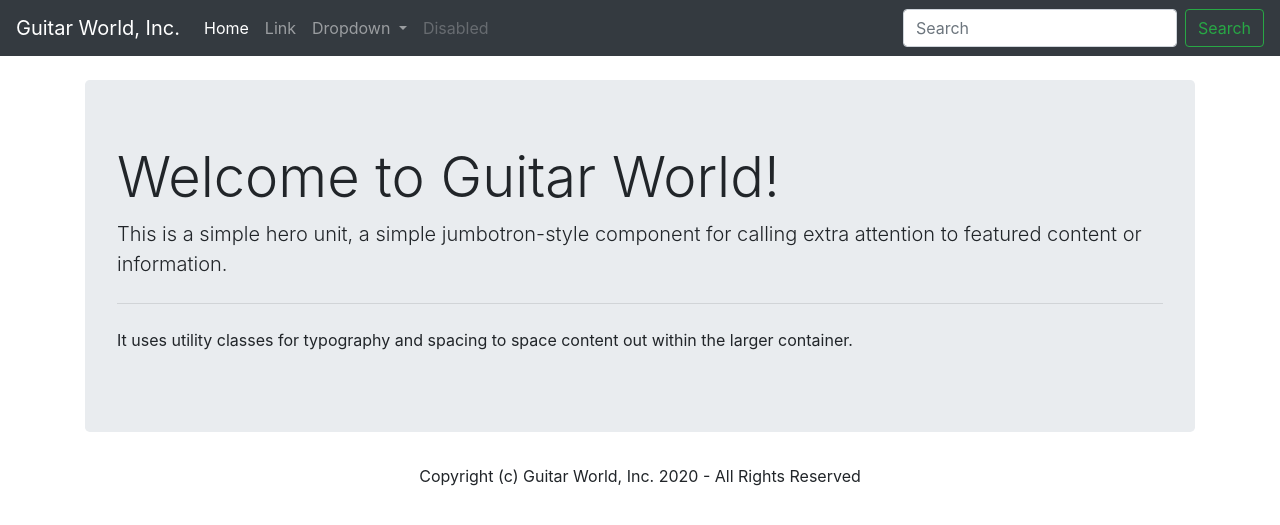
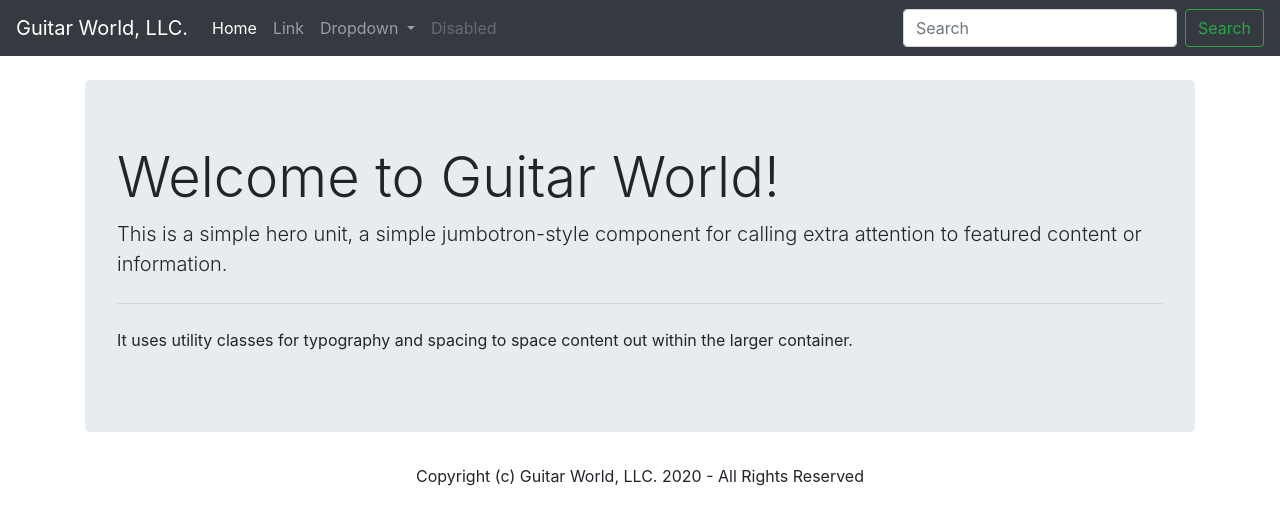
Before and after one commit to tool667/phpcourse, a PHP site: page / in a window 1280 px wide. Shown: the top 525 px of the page. Run offline with PHP 8.4, Linux system fonts and the light colour scheme.

Commit message:
Changed Company Name

```diff
--- a/variables.php
+++ b/variables.php
@@ -1,6 +1,6 @@
 <?php
 
-	$company_name = "Guitar World, Inc.";
+	$company_name = "Guitar World, LLC.";
 	$tagline = "Teaching Guitar since 2001";
 
 
```
